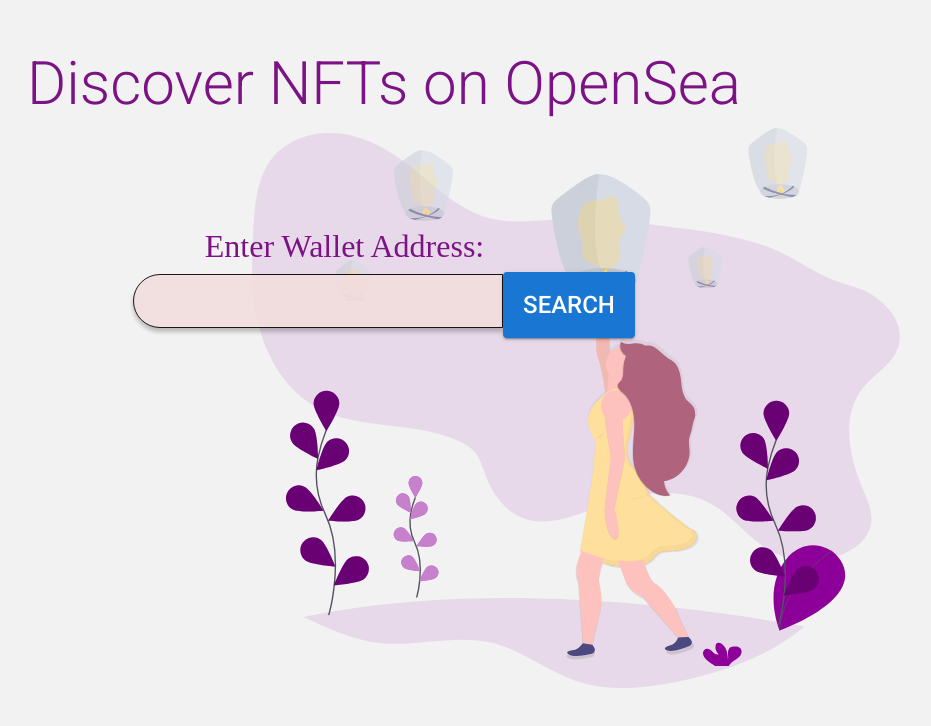
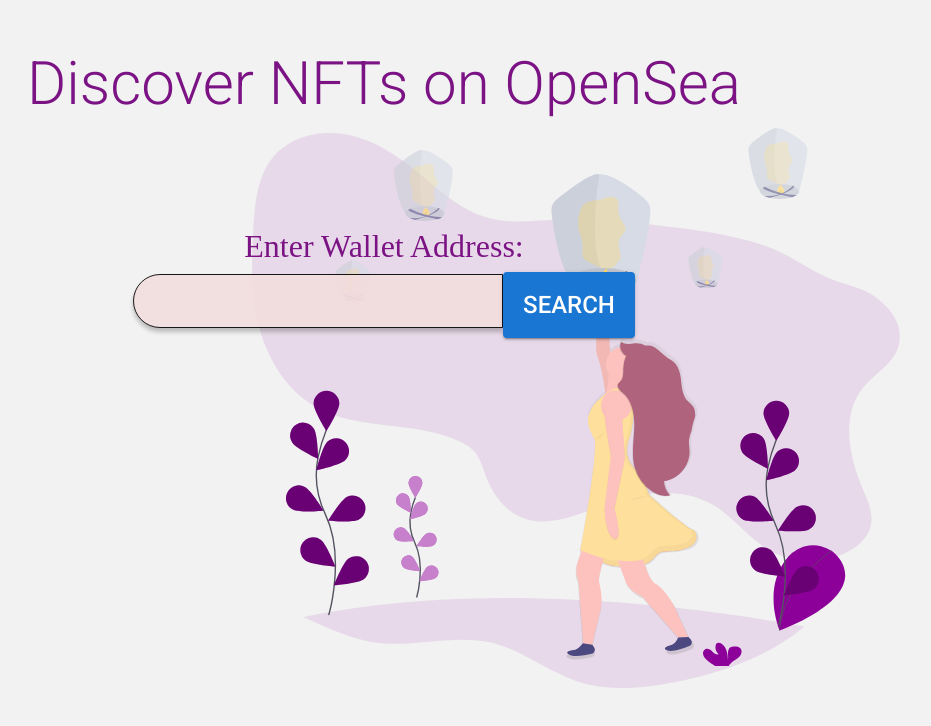
Before and after one commit to augustineezinwa/Discover-NFTs, a React (Create React App) app: page / in a window 1280 px wide. Shown: the part 152-878 px from the top of the page, without its empty margins (256-1187 px from the left). Built offline with nearby package versions, Linux system fonts and the light colour scheme; a web font is replaced by a local one.

Commit message:
add improvements

```diff
--- a/src/App.css
+++ b/src/App.css
@@ -81,7 +81,7 @@
   line-height: 51px;
   color: #7B1384;
   align-self: flex-start;
-  margin-left: 31vw;
+  margin: auto;
   stroke: black;
   stroke-width: 10px;
 }
@@ -130,6 +130,6 @@
   }
 
   .bg {
-    top: 25%;
+    opacity: 0.4;
   }
 }
--- a/src/DetailList.tsx
+++ b/src/DetailList.tsx
@@ -21,7 +21,6 @@
   <List
     sx={{
       width: "100%",
-      maxWidth: 360,
       bgcolor: "background.paper",
       overflowX: "scroll",
     }}
```
